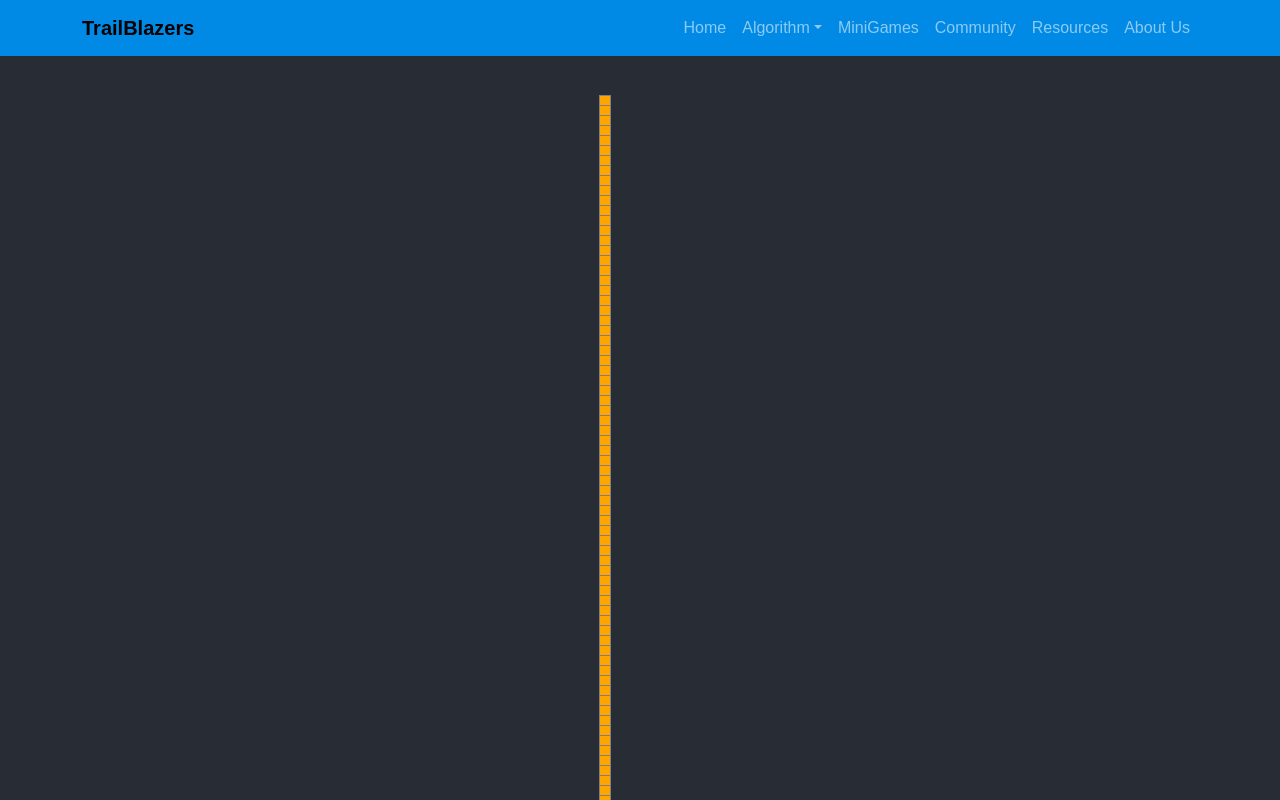
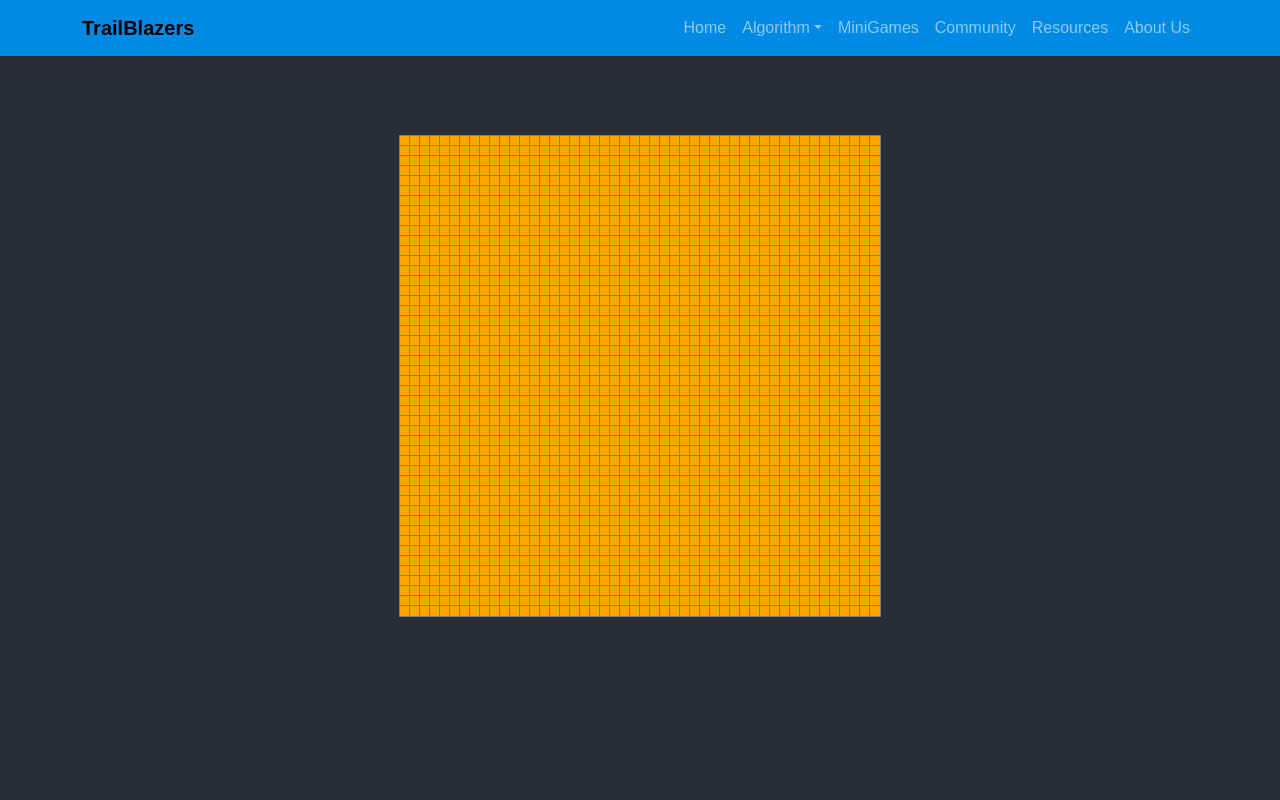
Before and after one commit to Loki701/Trailblazers, a React (Create React App) app in the folder Client/trailblazers/: page / in a window 1280 px wide. Built offline with nearby package versions, Linux system fonts and the light colour scheme; the HTML template or start-up script is replaced by a standard one.

Commit message:
added util comp to keep track on node comp

```diff
--- a/Client/trailblazers/src/components/visualizer/Node.jsx
+++ b/Client/trailblazers/src/components/visualizer/Node.jsx
@@ -1,6 +1,6 @@
 import { useStateProvider } from "../../context/StateContext";
 import { useState } from 'react';
-import withComponentLocation from '../../utils/withComponentLocation';
+import useComponentLocation from "../../utils/useComponentLocation";
 
 function className(...classes) {
   return classes.filter(Boolean).join(" ");
@@ -11,6 +11,7 @@ const Node = ({rowIdx, columnIdx}) => {
   const [{table}, dispatch] = useStateProvider();
   const [color, setColor] = useState('white');
   const [clicked, setClick] = useState(false);
+  const { componentRef, componentPosition} = useComponentLocation();
 
 
   const handleClick = () => {
@@ -31,9 +32,12 @@ const Node = ({rowIdx, columnIdx}) => {
       }
       });
   };
-  return <div
+  return (
+  <div
+    ref={componentRef}
     className={className(color == "white"? "white": "black", "node")} onClick={handleClick}>
-  </div>;
+  </div>
+  );
 };
 
-export default withComponentLocation(Node);
+export default Node;
--- a/Client/trailblazers/src/components/visualizer/Table.jsx
+++ b/Client/trailblazers/src/components/visualizer/Table.jsx
@@ -1,4 +1,4 @@
-import { useState, useEffect, useContext,StateContext} from "react";
+import { useState, useEffect, useContext, StateContext} from "react";
 import { useStateProvider } from "../../context/StateContext";
 import { reducerCases } from "../../context/constants";
 import useMousePosition from "../../utils/useMousePosition";
@@ -36,7 +36,7 @@ const Table = () => {
             ))}
         </div>
       ))}
-      {JSON.stringify(mousePosition)}
+      {/* {JSON.stringify(mousePosition)} */}
     </div>
     );
 }
--- /dev/null
+++ b/Client/trailblazers/src/utils/useComponentLocation.js
@@ -0,0 +1,30 @@
+import { useRef, useEffect, useState } from 'react';
+
+const useComponentLocation = () => {
+  const componentRef = useRef(null);
+  const [componentPosition, setComponentPosition] = useState({ top: 0, left: 0 });
+
+  useEffect(() => {
+    const updateComponentPosition = () => {
+      const rect = componentRef.current.getBoundingClientRect();
+      setComponentPosition({
+        top: rect.top + window.scrollY,
+        left: rect.left + window.scrollX,
+      });
+    };
+
+    // Initial position
+    updateComponentPosition();
+
+    // Update position on resize (optional)
+    window.addEventListener('resize', updateComponentPosition);
+
+    return () => {
+      window.removeEventListener('resize', updateComponentPosition);
+    };
+  }, []); // Empty dependency array ensures the effect runs only once on mount
+
+  return { componentRef, componentPosition };
+};
+
+export default useComponentLocation;
--- a/Client/trailblazers/src/utils/withComponentLocation.js
+++ /dev/null
@@ -1,36 +0,0 @@
-import React, { useRef, useEffect, useState } from 'react';
-
-const withComponentLocation = (WrappedComponent) => {
-  return (props) => {
-    const componentRef = useRef(null);
-    const [componentPosition, setComponentPosition] = useState({ top: 0, left: 0 });
-
-    useEffect(() => {
-      const updateComponentPosition = () => {
-        const rect = componentRef.current.getBoundingClientRect();
-        setComponentPosition({
-          top: rect.top + window.scrollY,
-          left: rect.left + window.scrollX,
-        });
-      };
-
-      // Initial position
-      updateComponentPosition();
-
-      // Update position on resize (optional)
-      window.addEventListener('resize', updateComponentPosition);
-
-      return () => {
-        window.removeEventListener('resize', updateComponentPosition);
-      };
-    }, []); // Empty dependency array ensures the effect runs only once on mount
-
-    return (
-      <div ref={componentRef} className='wrap'>
-        <WrappedComponent {...props} componentPosition={componentPosition} />
-      </div>
-    );
-  };
-};
-
-export default withComponentLocation;
```
